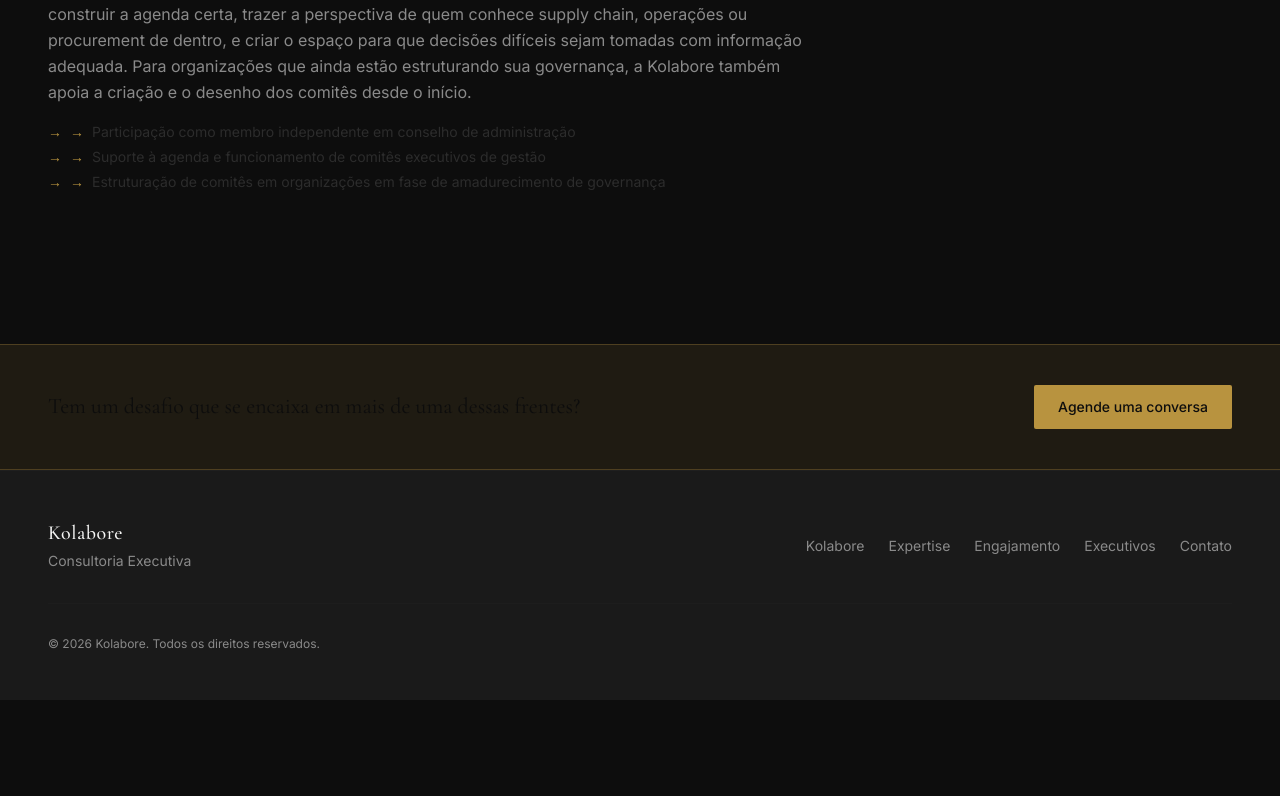
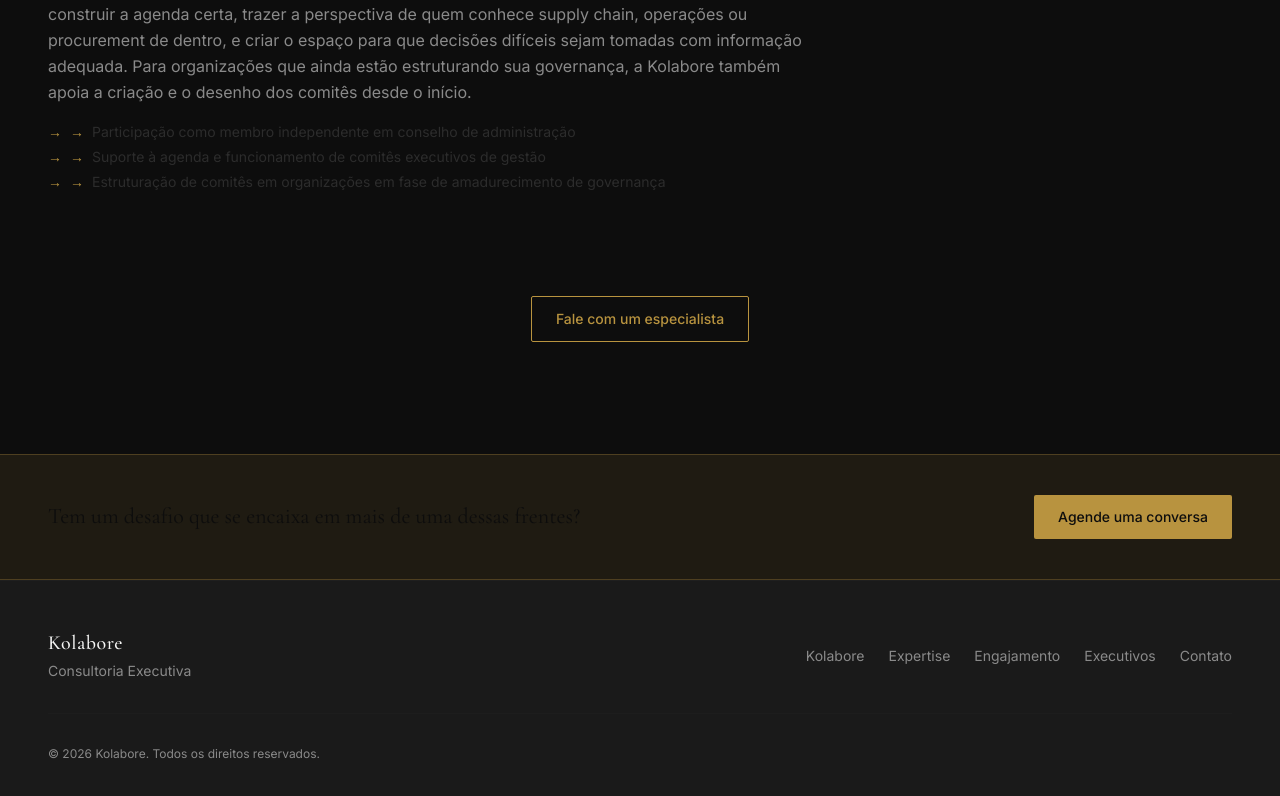
Before and after one commit to Orius-BI/Kolabore-site, a Next.js app: page /expertise in a window 1280 px wide. Shown: the part 5013-5809 px from the top of the page. Before the commit the page ends 5713 px from the top, so only its background shows below. Built offline with nearby package versions, Linux system fonts and the light colour scheme.

Commit message:
fix(03-03): add secondary CTA after areas loop in AreaDeepSection

```diff
--- a/src/components/sections/expertise/AreaDeepSection.tsx
+++ b/src/components/sections/expertise/AreaDeepSection.tsx
@@ -6,6 +6,7 @@
 import { Section } from '@/components/layout/Section';
 import { Container } from '@/components/layout/Container';
 import { SectionHeading } from '@/components/ui/SectionHeading';
+import { Button } from '@/components/ui/Button';
 
 export function AreaDeepSection() {
   return (
@@ -56,6 +57,11 @@
             );
           })}
         </div>
+        <div className="mt-16 text-center">
+          <Button variant="secondary" href="/contato">
+            Fale com um especialista
+          </Button>
+        </div>
       </Container>
     </Section>
   );
```
